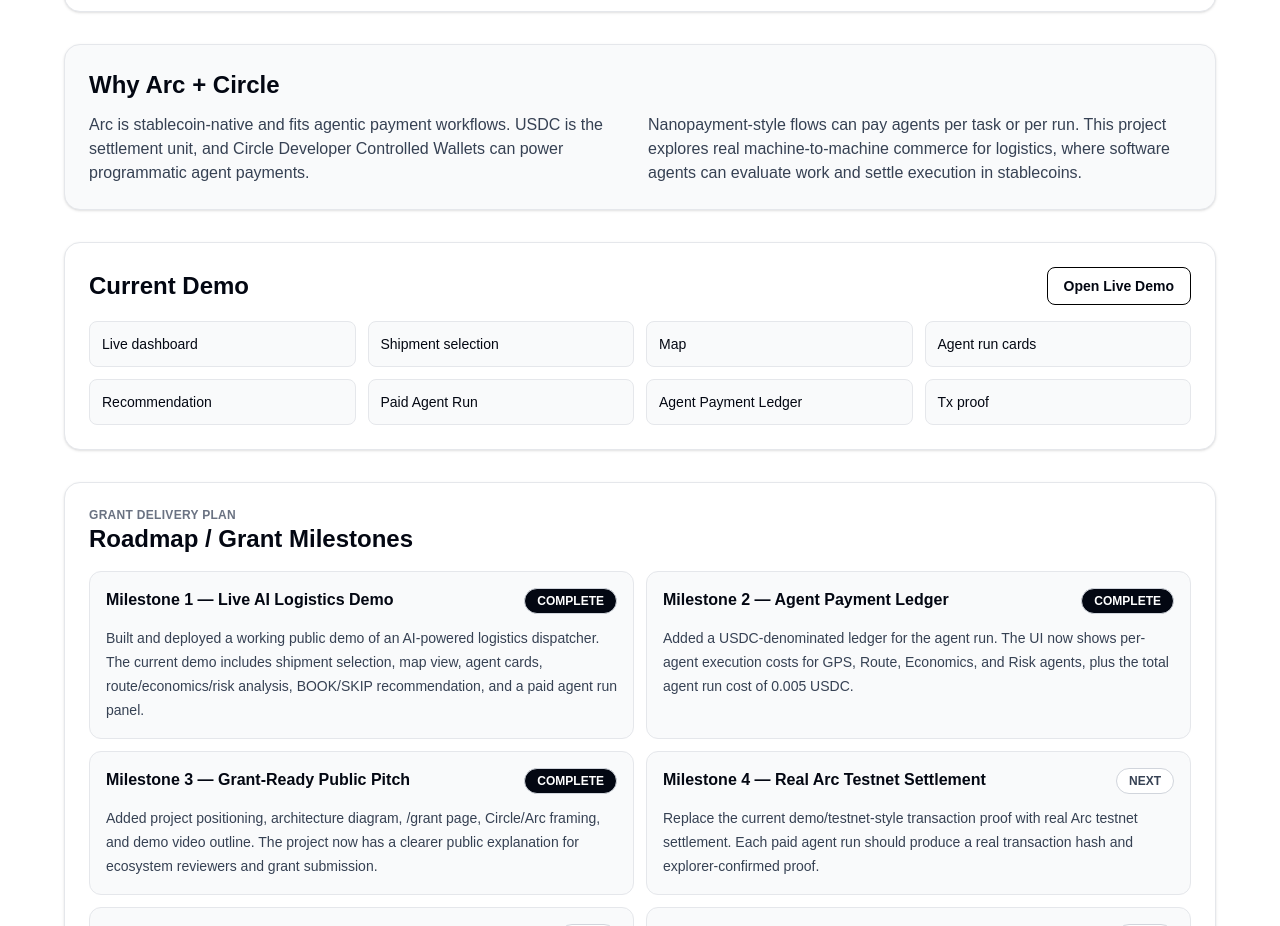
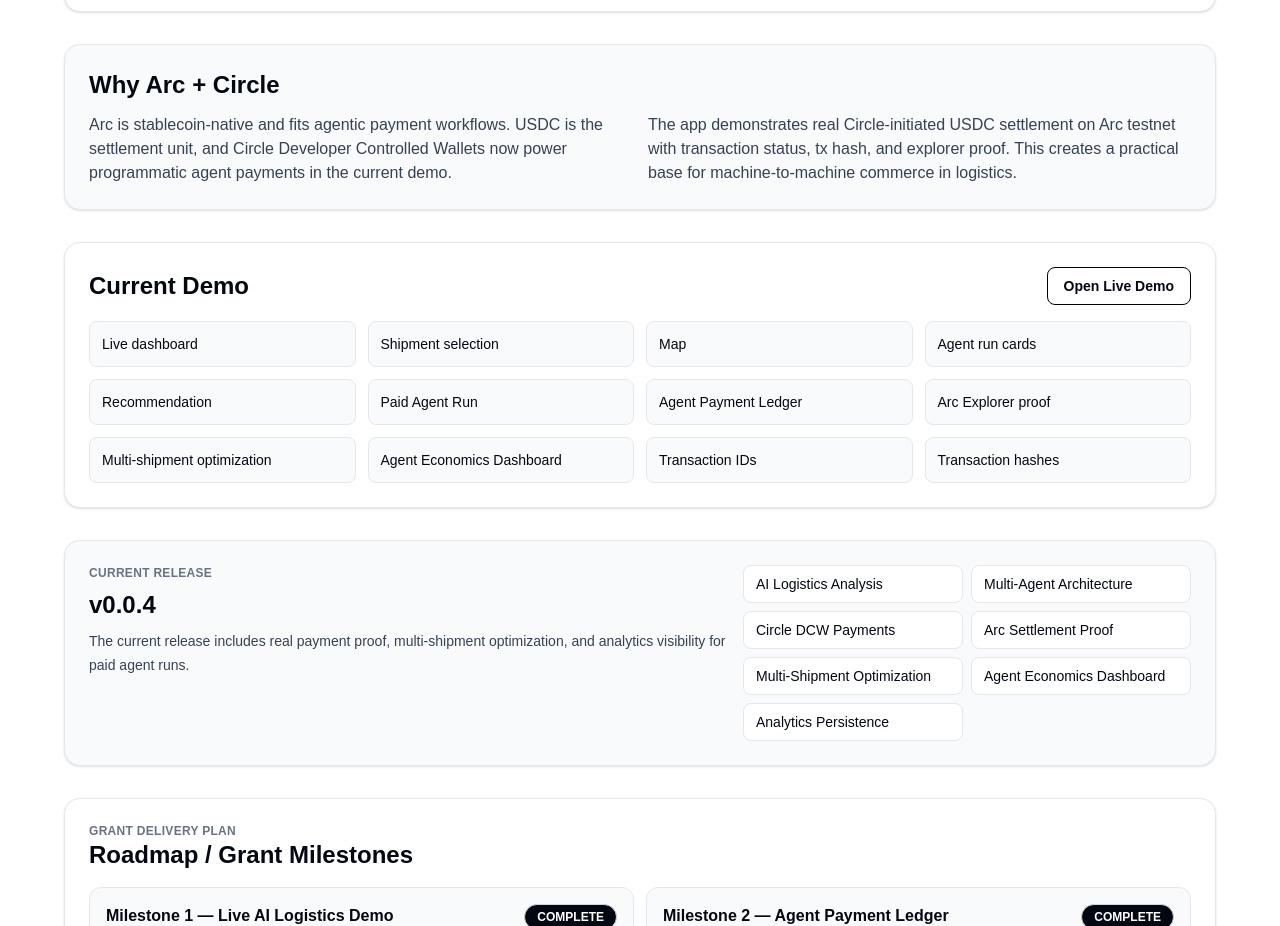
Before and after one commit to Alexkoko27/arc-ai-logistics, a Next.js app: page /grant in a window 1280 px wide. Shown: the part 1486-2412 px from the top of the page. Built offline with nearby package versions, Linux system fonts and the light colour scheme.

Commit message:
docs: update grant roadmap for v0.0.4

```diff
--- a/app/grant/page.tsx
+++ b/app/grant/page.tsx
@@ -19,18 +19,28 @@ const milestones = [
   },
   {
     title: "Milestone 4 — Real Arc Testnet Settlement",
-    status: "NEXT",
-    body: "Replace the current demo/testnet-style transaction proof with real Arc testnet settlement. Each paid agent run should produce a real transaction hash and explorer-confirmed proof.",
+    status: "COMPLETE",
+    body: "Real Arc testnet settlement is implemented. Each paid agent run produces a real transaction ID, transaction hash, status lifecycle, and Arc Explorer-confirmed proof.",
   },
   {
     title: "Milestone 5 — Circle Developer Controlled Wallet Integration",
-    status: "NEXT",
-    body: "Integrate Circle Developer Controlled Wallets for programmatic USDC payments. The goal is to let the Payment Agent initiate and track agent payments securely without exposing private keys.",
+    status: "COMPLETE",
+    body: "Circle Developer Controlled Wallets are integrated. Agent payments are initiated and tracked through Circle without exposing private keys.",
   },
   {
     title: "Milestone 6 — Autonomous Multi-Shipment Optimization",
+    status: "COMPLETE",
+    body: "The system now compares multiple truck/load opportunities, calculates scores, ranks options, and recommends the best shipment automatically.",
+  },
+  {
+    title: "Milestone 7 — Agent Economics Dashboard",
+    status: "COMPLETE",
+    body: "Added a dedicated analytics dashboard showing Total Payments, Total USDC Spent, Average Cost per Analysis, Total Analyses, Per-Agent Revenue, Recent Payments, Transaction IDs, Transaction Hashes, and Arc Explorer Proof Links. Analytics records are persisted using the current file-backed analytics store.",
+  },
+  {
+    title: "Milestone 8 — Real Freight Data Integration",
     status: "NEXT",
-    body: "Extend the demo from analyzing one selected shipment to comparing multiple shipment requests automatically. Agents should rank opportunities by distance, ETA, profit, risk, and truck availability, then recommend the best load.",
+    body: "Replace demo logistics inputs with production-grade external data sources: real freight marketplace integrations, real weather feeds, real route intelligence, real GPS/fleet telemetry, improved dispatch recommendations, and higher confidence agent decisions. Expected outcome: the platform evaluates live freight opportunities instead of demo datasets while preserving the existing Circle payment and Arc settlement architecture.",
   },
 ];
 
@@ -42,7 +52,21 @@ const demoItems = [
   "Recommendation",
   "Paid Agent Run",
   "Agent Payment Ledger",
-  "Tx proof",
+  "Arc Explorer proof",
+  "Multi-shipment optimization",
+  "Agent Economics Dashboard",
+  "Transaction IDs",
+  "Transaction hashes",
+];
+
+const implementedItems = [
+  "AI Logistics Analysis",
+  "Multi-Agent Architecture",
+  "Circle DCW Payments",
+  "Arc Settlement Proof",
+  "Multi-Shipment Optimization",
+  "Agent Economics Dashboard",
+  "Analytics Persistence",
 ];
 
 function statusClass(status: string) {
@@ -150,14 +174,13 @@ export default function GrantPage() {
           <div className="mt-3 grid grid-cols-1 gap-4 text-gray-700 lg:grid-cols-2">
             <p>
               Arc is stablecoin-native and fits agentic payment workflows. USDC
-              is the settlement unit, and Circle Developer Controlled Wallets can
-              power programmatic agent payments.
+              is the settlement unit, and Circle Developer Controlled Wallets
+              now power programmatic agent payments in the current demo.
             </p>
             <p>
-              Nanopayment-style flows can pay agents per task or per run. This
-              project explores real machine-to-machine commerce for logistics,
-              where software agents can evaluate work and settle execution in
-              stablecoins.
+              The app demonstrates real Circle-initiated USDC settlement on Arc
+              testnet with transaction status, tx hash, and explorer proof. This
+              creates a practical base for machine-to-machine commerce in logistics.
             </p>
           </div>
         </section>
@@ -178,6 +201,28 @@ export default function GrantPage() {
                 {item}
               </div>
             ))}
+          </div>
+        </section>
+
+        <section className="rounded-2xl border border-gray-200 bg-gray-50 p-5 shadow-sm sm:p-6">
+          <div className="flex flex-col gap-4 lg:flex-row lg:items-start lg:justify-between">
+            <div className="space-y-2">
+              <p className="text-xs font-semibold uppercase tracking-wide text-gray-500">
+                Current Release
+              </p>
+              <h2 className="text-2xl font-bold">v0.0.4</h2>
+              <p className="max-w-2xl text-sm leading-6 text-gray-700">
+                The current release includes real payment proof, multi-shipment
+                optimization, and analytics visibility for paid agent runs.
+              </p>
+            </div>
+            <div className="grid grid-cols-1 gap-2 text-sm sm:grid-cols-2 lg:min-w-[28rem]">
+              {implementedItems.map((item) => (
+                <div className="rounded-lg border border-gray-200 bg-white px-3 py-2" key={item}>
+                  {item}
+                </div>
+              ))}
+            </div>
           </div>
         </section>
 
```
